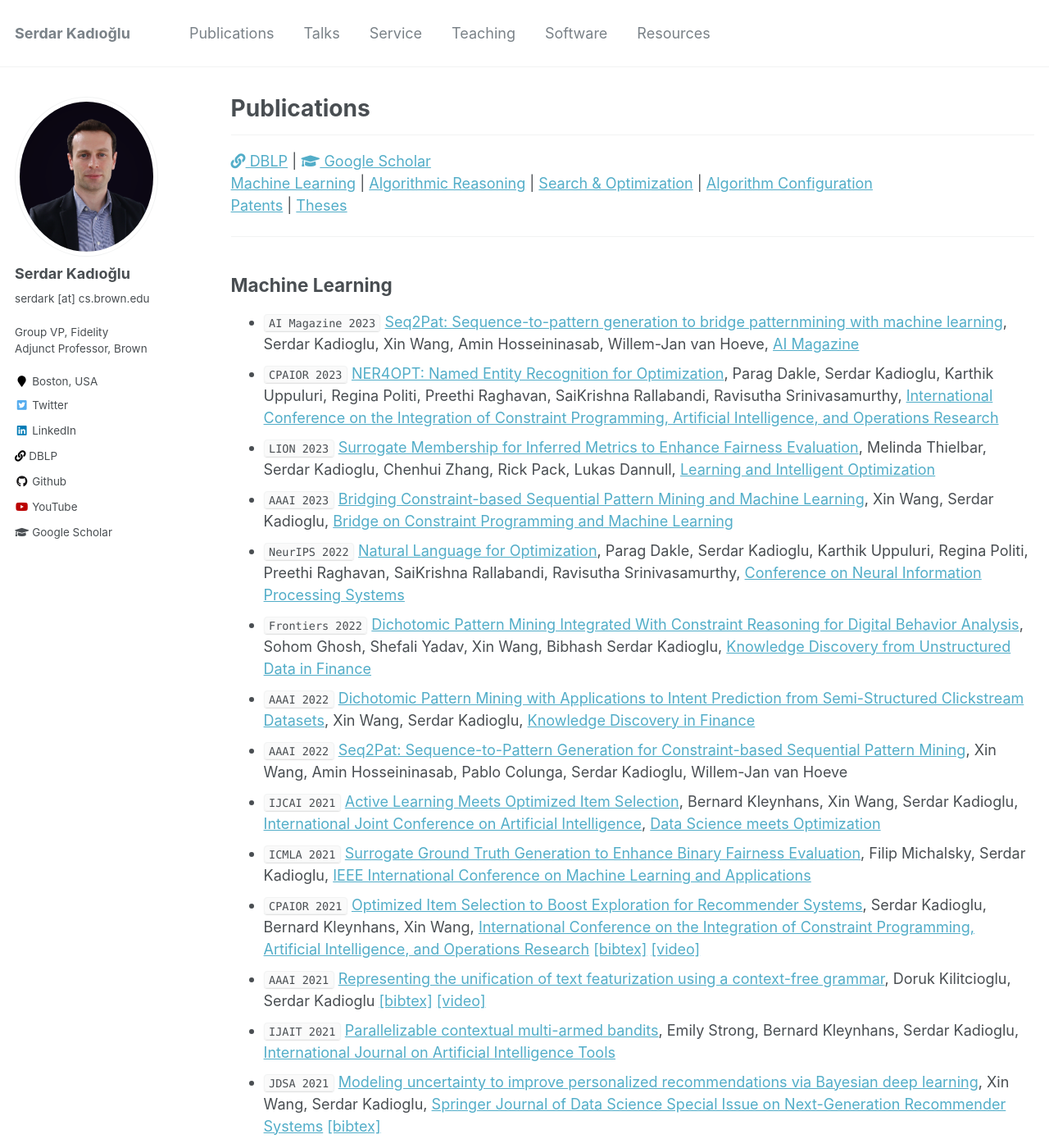
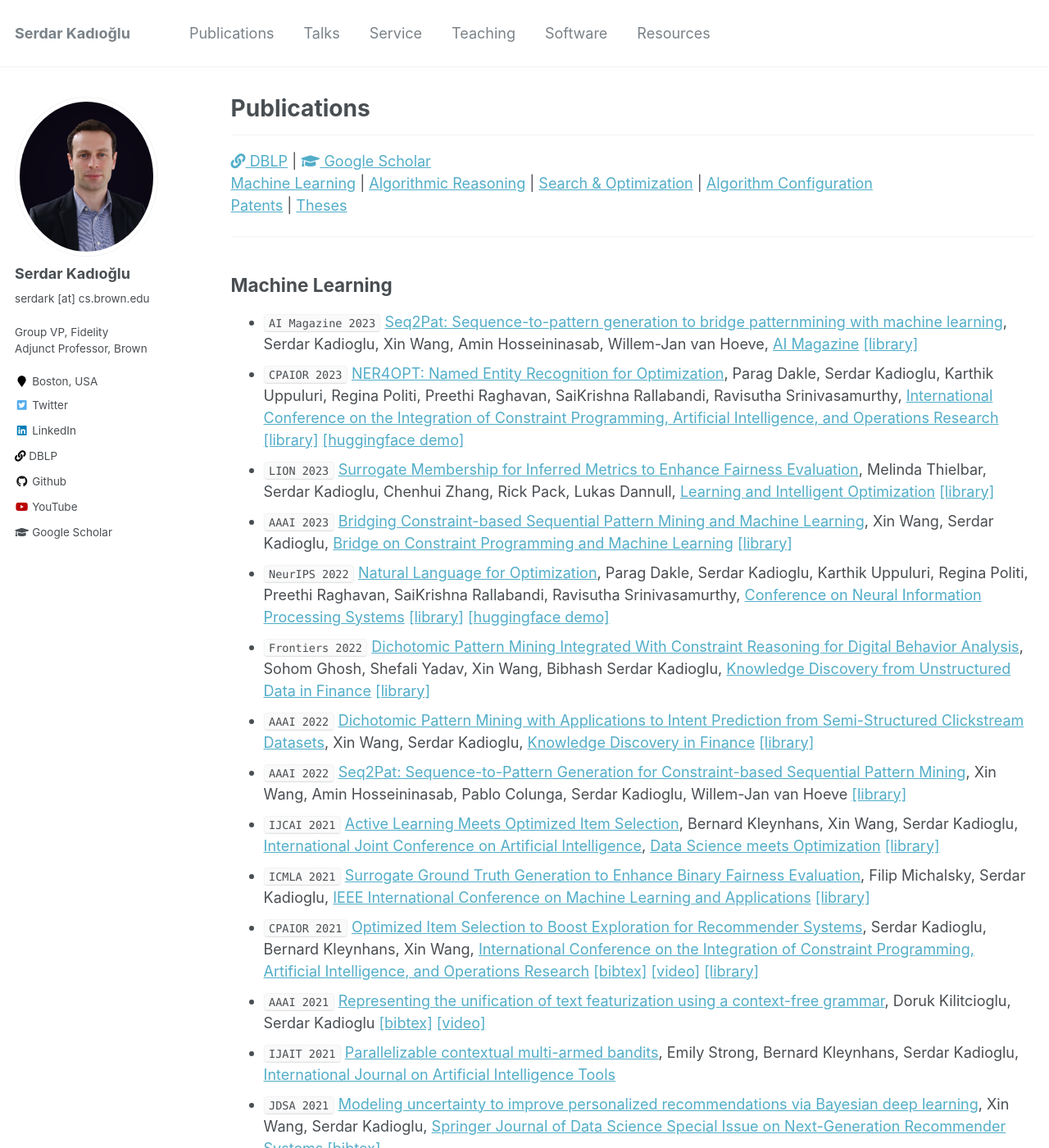
Before and after one commit to skadio/skadio.github.io, a Jekyll site: the page built from _pages/publications.md, in a window 1280 px wide and 1400 px high. Shown: the whole window at 82% size. Built offline with Jekyll 4.4.1, drawn with Linux system fonts in a browser that asks for light colours; some of the changed text lies outside the part shown.

Commit message:
Update publications.md

```diff
--- a/_pages/publications.md
+++ b/_pages/publications.md
@@ -18,18 +18,18 @@ author_profile: true
 ---
 
 ## Machine Learning
-* `AI Magazine 2023` [Seq2Pat: Sequence-to-pattern generation to bridge patternmining with machine learning](https://onlinelibrary.wiley.com/doi/epdf/10.1002/aaai.12081), Serdar Kadioglu, Xin Wang, Amin Hosseininasab, Willem-Jan van Hoeve, [AI Magazine](https://onlinelibrary.wiley.com/toc/23719621/2023/44/1)
-* `CPAIOR 2023` [NER4OPT: Named Entity Recognition for Optimization](https://sites.google.com/view/cpaior2023), Parag Dakle, Serdar Kadioglu, Karthik Uppuluri, Regina Politi, Preethi Raghavan, SaiKrishna Rallabandi, Ravisutha Srinivasamurthy, [International Conference on the Integration of Constraint Programming, Artificial Intelligence, and Operations Research](https://sites.google.com/view/cpaior2023)
-* `LION 2023` [Surrogate Membership for Inferred Metrics to Enhance Fairness Evaluation](https://lion17.org/), Melinda Thielbar, Serdar Kadioglu, Chenhui Zhang, Rick Pack, Lukas Dannull, [Learning and Intelligent Optimization](https://lion17.org/)
+* `AI Magazine 2023` [Seq2Pat: Sequence-to-pattern generation to bridge patternmining with machine learning](https://onlinelibrary.wiley.com/doi/epdf/10.1002/aaai.12081), Serdar Kadioglu, Xin Wang, Amin Hosseininasab, Willem-Jan van Hoeve, [AI Magazine](https://onlinelibrary.wiley.com/toc/23719621/2023/44/1) [[library]](https://github.com/fidelity/seq2pat)
+* `CPAIOR 2023` [NER4OPT: Named Entity Recognition for Optimization](https://sites.google.com/view/cpaior2023), Parag Dakle, Serdar Kadioglu, Karthik Uppuluri, Regina Politi, Preethi Raghavan, SaiKrishna Rallabandi, Ravisutha Srinivasamurthy, [International Conference on the Integration of Constraint Programming, Artificial Intelligence, and Operations Research](https://sites.google.com/view/cpaior2023) [[library]](https://github.com/skadio/ner4opt) [[huggingface demo]](https://huggingface.co/spaces/skadio/Ner4Opt)
+* `LION 2023` [Surrogate Membership for Inferred Metrics to Enhance Fairness Evaluation](https://lion17.org/), Melinda Thielbar, Serdar Kadioglu, Chenhui Zhang, Rick Pack, Lukas Dannull, [Learning and Intelligent Optimization](https://lion17.org/) [[library]](https://github.com/fidelity/jurity)
 * `AAAI 2023` [Bridging Constraint-based Sequential Pattern Mining
-and Machine Learning](http://osullivan.ucc.ie/CPML2023/submissions/09.pdf), Xin Wang, Serdar Kadioglu, [Bridge on Constraint Programming and Machine Learning](http://osullivan.ucc.ie/CPML2023/)
-* `NeurIPS 2022` [Natural Language for Optimization](https://nl4opt.github.io/), Parag Dakle, Serdar Kadioglu, Karthik Uppuluri, Regina Politi, Preethi Raghavan, SaiKrishna Rallabandi, Ravisutha Srinivasamurthy, [Conference on Neural Information Processing Systems](https://nips.cc/Conferences/2022)
-* `Frontiers 2022` [Dichotomic Pattern Mining Integrated With Constraint Reasoning for Digital Behavior Analysis](https://www.frontiersin.org/articles/10.3389/frai.2022.868085/full?&utm_source=Email_to_authors_&utm_medium=Email&utm_content=T1_11.5e1_author&utm_campaign=Email_publication&field=&journalName=Frontiers_in_Artificial_Intelligence&id=868085), Sohom Ghosh, Shefali Yadav, Xin Wang, Bibhash Serdar Kadioglu, [Knowledge Discovery from Unstructured Data in Finance](https://www.frontiersin.org/research-topics/21489/knowledge-discovery-from-unstructured-data-in-finance#articles)
-* `AAAI 2022` [Dichotomic Pattern Mining with Applications to Intent Prediction from Semi-Structured Clickstream Datasets](https://arxiv.org/abs/2201.09178), Xin Wang, Serdar Kadioglu, [Knowledge Discovery in Finance](https://aaai-kdf.github.io/kdf2022/)
-* `AAAI 2022` [Seq2Pat: Sequence-to-Pattern Generation for Constraint-based Sequential Pattern Mining](https://aaai.org/Conferences/AAAI-22/), Xin Wang, Amin Hosseininasab, Pablo Colunga, Serdar Kadioglu, Willem-Jan van Hoeve
-* `IJCAI 2021` [Active Learning Meets Optimized Item Selection](https://arxiv.org/abs/2112.03105), Bernard Kleynhans, Xin Wang, Serdar Kadioglu, [International Joint Conference on Artificial Intelligence](https://ijcai-21.org/), [Data Science meets Optimization](https://sites.google.com/view/ijcai2021dso)
-* `ICMLA 2021` [Surrogate Ground Truth Generation to Enhance Binary Fairness Evaluation](https://ieeexplore.ieee.org/abstract/document/9680169), Filip Michalsky, Serdar Kadioglu, [IEEE International Conference on Machine Learning and Applications](https://www.icmla-conference.org/icmla21/)
-* `CPAIOR 2021` [Optimized Item Selection to Boost Exploration for Recommender Systems](https://link.springer.com/chapter/10.1007/978-3-030-78230-6_27), Serdar Kadioglu, Bernard Kleynhans, Xin Wang, [International Conference on the Integration of Constraint Programming, Artificial Intelligence, and Operations Research](https://cpaior2021.dbai.tuwien.ac.at/) [[bibtex]](https://dblp.org/rec/conf/cpaior/KadiogluKW21.html?view=bibtex) [[video]](https://www.youtube.com/watch?v=akMsTAh9ed8&t=1s)
+and Machine Learning](http://osullivan.ucc.ie/CPML2023/submissions/09.pdf), Xin Wang, Serdar Kadioglu, [Bridge on Constraint Programming and Machine Learning](http://osullivan.ucc.ie/CPML2023/) [[library]](https://github.com/fidelity/seq2pat)
+* `NeurIPS 2022` [Natural Language for Optimization](https://nl4opt.github.io/), Parag Dakle, Serdar Kadioglu, Karthik Uppuluri, Regina Politi, Preethi Raghavan, SaiKrishna Rallabandi, Ravisutha Srinivasamurthy, [Conference on Neural Information Processing Systems](https://nips.cc/Conferences/2022) [[library]](https://github.com/skadio/ner4opt) [[huggingface demo]](https://huggingface.co/spaces/skadio/Ner4Opt)
+* `Frontiers 2022` [Dichotomic Pattern Mining Integrated With Constraint Reasoning for Digital Behavior Analysis](https://www.frontiersin.org/articles/10.3389/frai.2022.868085/full?&utm_source=Email_to_authors_&utm_medium=Email&utm_content=T1_11.5e1_author&utm_campaign=Email_publication&field=&journalName=Frontiers_in_Artificial_Intelligence&id=868085), Sohom Ghosh, Shefali Yadav, Xin Wang, Bibhash Serdar Kadioglu, [Knowledge Discovery from Unstructured Data in Finance](https://www.frontiersin.org/research-topics/21489/knowledge-discovery-from-unstructured-data-in-finance#articles) [[library]](https://github.com/fidelity/seq2pat)
+* `AAAI 2022` [Dichotomic Pattern Mining with Applications to Intent Prediction from Semi-Structured Clickstream Datasets](https://arxiv.org/abs/2201.09178), Xin Wang, Serdar Kadioglu, [Knowledge Discovery in Finance](https://aaai-kdf.github.io/kdf2022/) [[library]](https://github.com/fidelity/seq2pat)
+* `AAAI 2022` [Seq2Pat: Sequence-to-Pattern Generation for Constraint-based Sequential Pattern Mining](https://aaai.org/Conferences/AAAI-22/), Xin Wang, Amin Hosseininasab, Pablo Colunga, Serdar Kadioglu, Willem-Jan van Hoeve [[library]](https://github.com/fidelity/seq2pat)
+* `IJCAI 2021` [Active Learning Meets Optimized Item Selection](https://arxiv.org/abs/2112.03105), Bernard Kleynhans, Xin Wang, Serdar Kadioglu, [International Joint Conference on Artificial Intelligence](https://ijcai-21.org/), [Data Science meets Optimization](https://sites.google.com/view/ijcai2021dso) [[library]](https://github.com/fidelity/selective)
+* `ICMLA 2021` [Surrogate Ground Truth Generation to Enhance Binary Fairness Evaluation](https://ieeexplore.ieee.org/abstract/document/9680169), Filip Michalsky, Serdar Kadioglu, [IEEE International Conference on Machine Learning and Applications](https://www.icmla-conference.org/icmla21/) [[library]](https://github.com/fidelity/jurity)
+* `CPAIOR 2021` [Optimized Item Selection to Boost Exploration for Recommender Systems](https://link.springer.com/chapter/10.1007/978-3-030-78230-6_27), Serdar Kadioglu, Bernard Kleynhans, Xin Wang, [International Conference on the Integration of Constraint Programming, Artificial Intelligence, and Operations Research](https://cpaior2021.dbai.tuwien.ac.at/) [[bibtex]](https://dblp.org/rec/conf/cpaior/KadiogluKW21.html?view=bibtex) [[video]](https://www.youtube.com/watch?v=akMsTAh9ed8&t=1s) [[library]](https://github.com/fidelity/selective)
 * `AAAI 2021` [Representing the unification of text featurization using a context-free grammar](https://ojs.aaai.org/index.php/AAAI/article/view/17814), Doruk Kilitcioglu, Serdar Kadioglu [[bibtex]](https://dblp.org/rec/conf/aaai/KilitciogluK21.html?view=bibtex) [[video]](https://slideslive.com/38951112/representing-the-unification-of-text-featurization-using-a-contextfree-grammar?ref=account-folder-75501-folders)
 * `IJAIT 2021` [Parallelizable contextual multi-armed bandits](https://www.worldscientific.com/doi/10.1142/S0218213021500214), Emily Strong, Bernard Kleynhans, Serdar Kadioglu, [International Journal on Artificial Intelligence Tools](https://www.worldscientific.com/worldscinet/ijait)
 * `JDSA 2021` [Modeling  uncertainty  to improve personalized recommendations via Bayesian deep learning](https://link.springer.com/article/10.1007/s41060-020-00241-1), Xin Wang, Serdar Kadioglu, [Springer Journal of Data Science Special Issue on Next-Generation Recommender Systems](https://www.springer.com/journal/41060) [[bibtex]](https://link.springer.com/article/10.1007/s41060-020-00241-1#citeas)
@@ -37,8 +37,8 @@ and Machine Learning](http://osullivan.ucc.ie/CPML2023/submissions/09.pdf), Xin
 * `CP 2019` [Constrained logistic regression to avoid undesirable predictions](https://cp2019.a4cp.org/accepted_abstracts.html), David Bergman, Mohsen Emadikhiav and Serdar Kadioglu
 * `ICTAI 2019` [MABWiser: contextual multi-armed bandits](https://ieeexplore.ieee.org/document/8995418), Emily Strong, Bernard Kleynhans, Serdar Kadioglu, IEEE International Conference on Tools with Artificial Intelligence, [[bibtex]](https://dblp.org/rec/conf/ictai/StrongKK19.html?view=bibtex) [[code]](https://github.com/fmr-llc/mabwiser)
 * `LION 2017` [Learning a reactive restart strategy to improve stochastic search](https://link.springer.com/chapter/10.1007/978-3-319-69404-7_8), Serdar Kadioglu, Meinolf Sellmann, Markus Wager, Learning and Intelligent Optimization [[bibtex]](https://dblp.org/rec/conf/lion/KadiogluSW17.html?view=bibtex)
-* `Computer Speech & Language 2015` [Feature selection methods and their combinations in high-dimensional classification of speaker likability, intelligibility and personality traits](https://www.sciencedirect.com/science/article/abs/pii/S0885230813001113), Jouni Pohjalainen, Okko Räsänen, Serdar Kadioglu [[bibtex]](http://dblp.uni-trier.de/rec/bibtex/journals/csl/PohjalainenRK15) [[code]](https://sites.google.com/site/serdrk/software)
-* `Interspeech 2012` [Feature selection for speaker traits](http://users.tkk.fi/~jpohjala/publications/is12stc.pdf), Jouni Pohjalainen, Serdar Kadioglu, Okko Räsänen [[bibtex]](http://dblp.uni-trier.de/rec/bibtex/conf/interspeech/PohjalainenKR12) [[code]](https://sites.google.com/site/serdrk/software)
+* `Computer Speech & Language 2015` [Feature selection methods and their combinations in high-dimensional classification of speaker likability, intelligibility and personality traits](https://www.sciencedirect.com/science/article/abs/pii/S0885230813001113), Jouni Pohjalainen, Okko Räsänen, Serdar Kadioglu [[bibtex]](http://dblp.uni-trier.de/rec/bibtex/journals/csl/PohjalainenRK15) [[code]](http://research.spa.aalto.fi/robustness/featureselection/)
+* `Interspeech 2012` [Feature selection for speaker traits](http://users.tkk.fi/~jpohjala/publications/is12stc.pdf), Jouni Pohjalainen, Serdar Kadioglu, Okko Räsänen [[bibtex]](http://dblp.uni-trier.de/rec/bibtex/conf/interspeech/PohjalainenKR12) [[code]](http://research.spa.aalto.fi/robustness/featureselection/)
 
 ## Algorithmic Reasoning
 * `MOPTA 2021` [Integrated Vehicle Routing and Monte Carlo Scheduling Approach for the Home Service Assignment, Routing, and Scheduling Problem](https://arxiv.org/abs/2106.16176) <span style="color:green">Finalist at the AIMMS-MOPTA Optimization Modeling Competition</span> [Brown News](http://cs.brown.edu/news/2021/08/11/brown-cs-team-takes-third-place-thirteenth-modeling-and-optimization-competition/)
```
Also changed, not shown: other parts of _pages/publications.md (+1 -0 lines).
